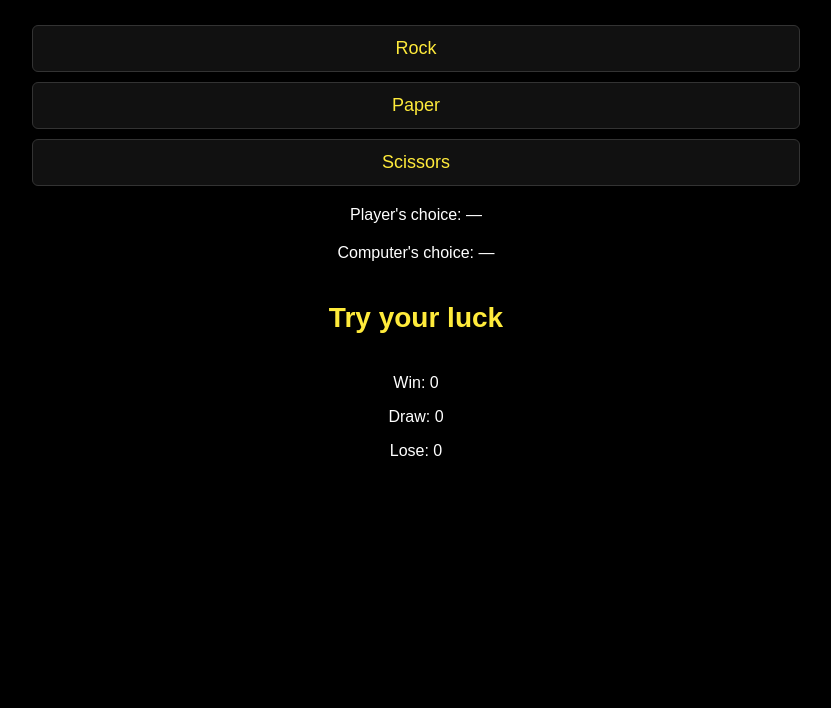
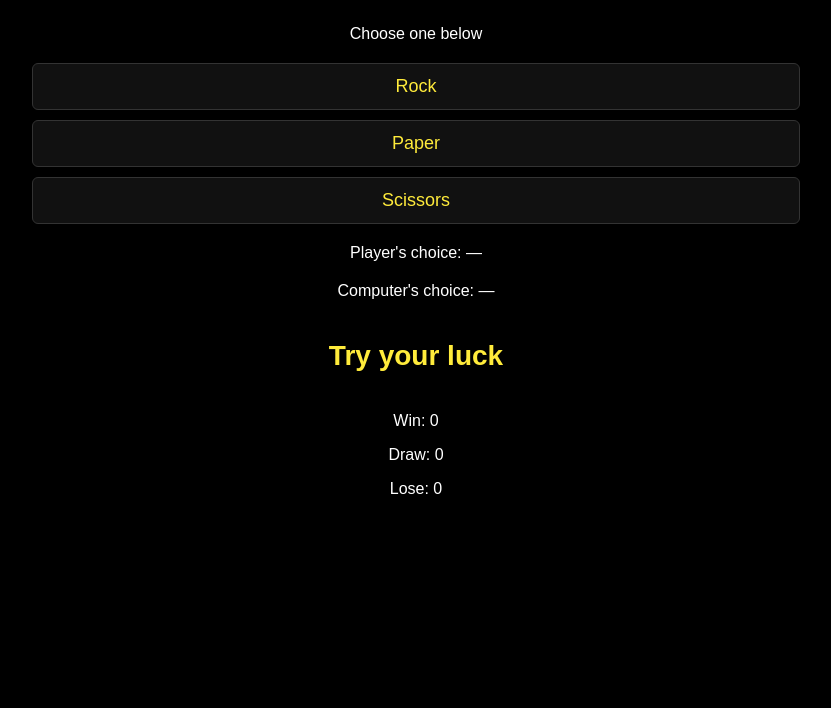
Before and after one commit to roland-yegon/Rock_Paper_Scissors, a plain HTML site: page rock_paper_scissors.html in a window 1280 px wide. Shown: the part 92-800 px from the top of the page, without its empty margins (224-1055 px from the left). Drawn offline with Linux system fonts and the light colour scheme.

Commit message:
Update rock_paper_scissors.html

```diff
--- a/rock_paper_scissors.html
+++ b/rock_paper_scissors.html
@@ -8,6 +8,8 @@
 
   <body>
     <h1>Rock Paper Scissors</h1>
+
+    <p>Choose one below</p>
 
     <div class="button-container">
       <button onclick="play('rock')">Rock</button>
```
